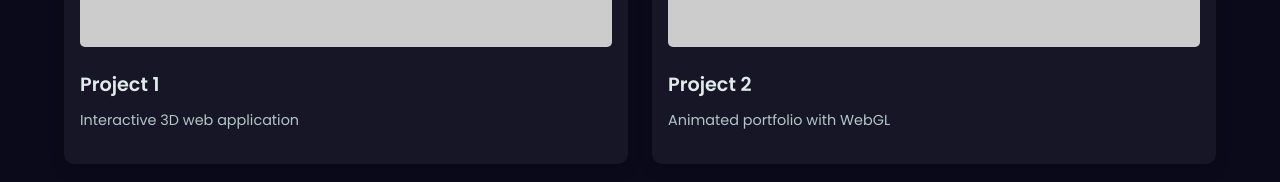
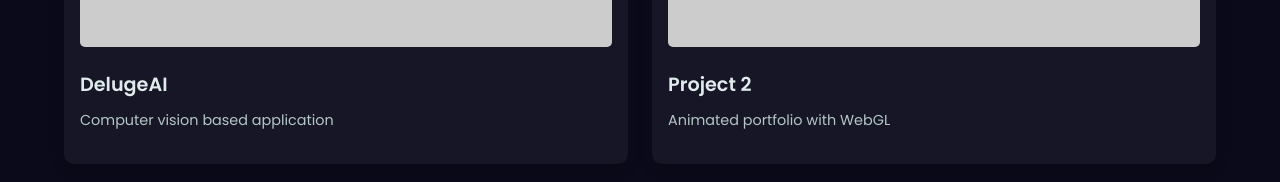
Before and after one commit to Prathamesh2642/prathamesh_portfolio, a plain HTML site: page index.html in a window 1280 px wide. Shown: the part 1254-1436 px from the top of the page. Drawn offline with nearby package versions, Linux system fonts and the light colour scheme; placeholder pictures from the web are drawn by us.

Commit message:
sample updation

```diff
--- a/index.html
+++ b/index.html
@@ -41,8 +41,8 @@
         <div class="projects-grid" id="projectsGrid">
             <div class="project-card">
                 <img src="https://via.placeholder.com/300x200" alt="Project 1">
-                <h3>Project 1</h3>
-                <p>Interactive 3D web application</p>
+                <h3>DelugeAI</h3>
+                <p>Computer vision based application</p>
             </div>
             <div class="project-card">
                 <img src="https://via.placeholder.com/300x200" alt="Project 2">
```
